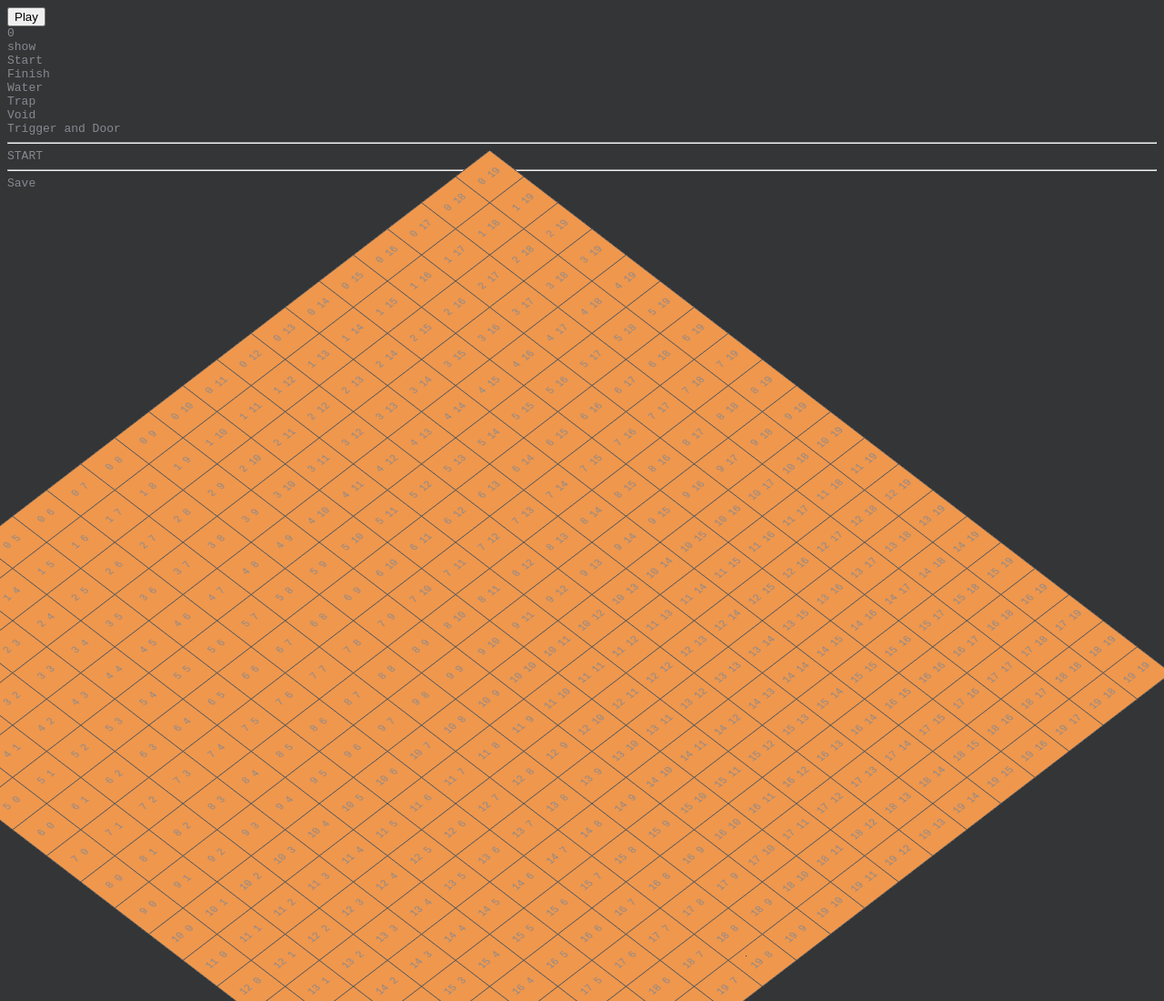
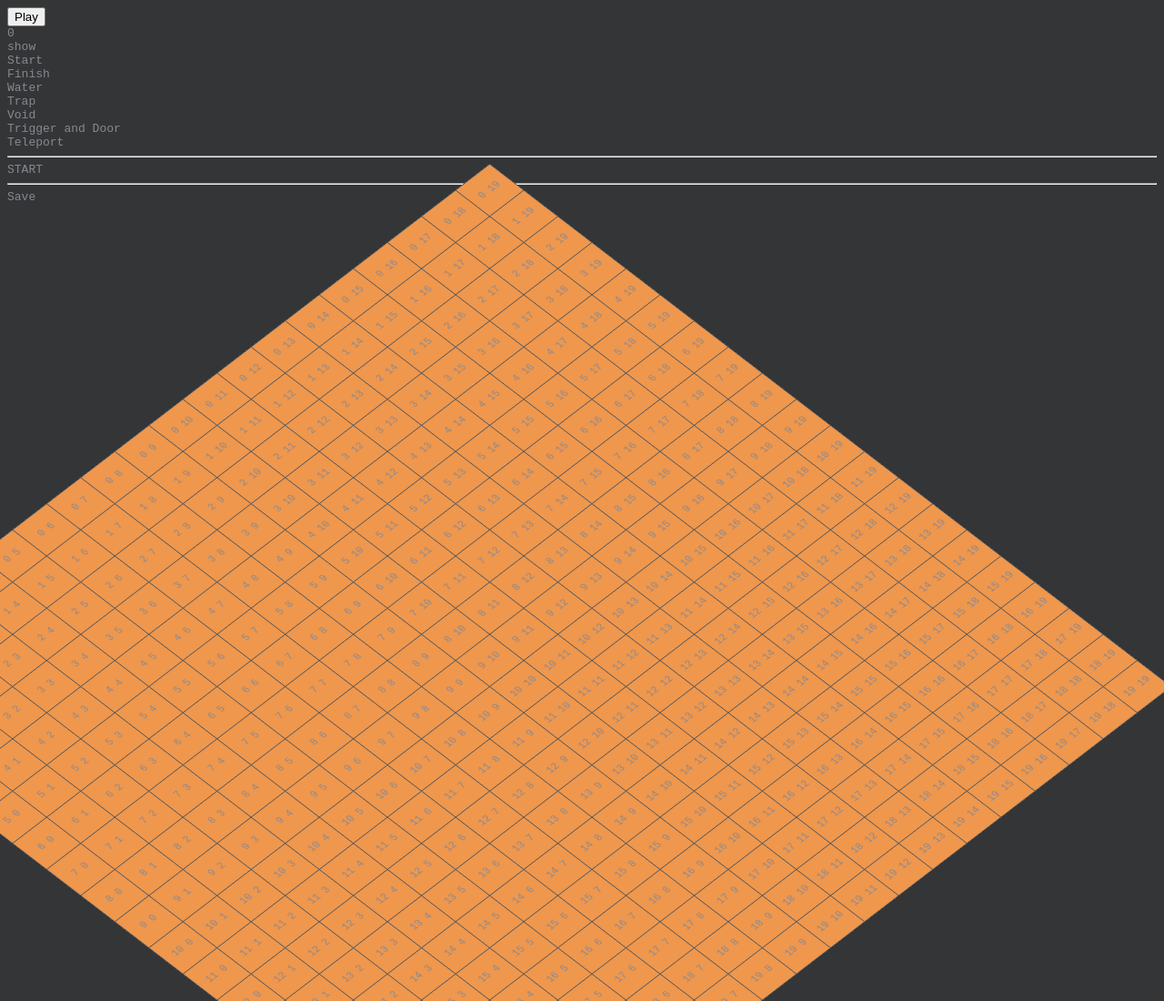
Before and after one commit to Julien-laville/Sevilla, a website: page index.html in a window 1280 px wide. Shown: the top 1100 px of the page at 91% size. Drawn offline with Linux system fonts and the light colour scheme; no server answers.

Commit message:
add teleport

```diff
--- a/index.html
+++ b/index.html
@@ -17,6 +17,7 @@
         <div id="trap" onclick='setGameState("trap")'>Trap</div>
         <div id="void" onclick='setGameState("void")'>Void</div>
         <div id="trigger" onclick='setGameState("trigger")'>Trigger and Door</div>
+        <div id="teleport" onclick='setGameState("teleport")'>Teleport</div>
 
         <hr>
         <div id="editor_status">START</div>
--- a/poc.js
+++ b/poc.js
@@ -17,6 +17,7 @@ var gameStates = {
     "door" : "DOOR",
     "link" : "LINK",
     "water" : "WATER",
+    "teleport" : "TELEPORT",
     "play" : "PLAY"
 }
 
@@ -39,63 +40,55 @@ function combine() {
 var bricks = {
     "preview" : {
         type : 'preview',
-        text : ".",
-        style : "background:#222426;"
+        text : function() {return " . "}
     },
     "default" : {
         type : 'default',
-        text : function(x,y) {return x+" "+y},
-        style : "background:#ef974d;"
+        text : function(x,y) {return x+" "+y}
     },
     "trap" : {
         type : 'trap',
-        text : function(x,y) {return x+" "+y},
-        style : "background:#a3e1bc;"
+        text : function(x,y) {return x+" "+y}
     },
     "void" : {
         type : 'void',
-        text : function(x,y) {return ''},
-        style : "background:#fff;border:none;"
+        text : function(x,y) {return ''}
     },
     "water" : {
         type : 'water',
-        text : function(x,y) {return ''},
-        style : "background:#8acda2;"
+        text : function(x,y) {return ''}
     },
     "path" : {
         type : 'path',
-        text : function(x,y) {return x+" "+y},
-        style : "background:#8acda2;"
+        text : function(x,y) {return x+" "+y}
     },
     "door" : {
         type : 'door',
-        text : function(x,y) {return "D"},
-        style : "background:#8acda2;"
+        text : function(x,y) {return "D"}
     },
     "trigger" : {
         type : 'trigger',
-        text : function(x,y) {return "T"},
-        style : "background:#8acd2a;"
+        text : function(x,y) {return "T"}
     },
     "link" : {
         type : 'link',
-        text : function(x,y) {return "."},
-        style : "background:#8acda2;"
+        text : function(x,y) {return "."}
     },
     "start" : {
         type : 'start',
-        text : function(x,y) {return "S"},
-        style : "background:yellowgreen"
+        text : function(x,y) {return "S"}
     },
     "end" : {
         type : 'end',
-        text : function(x,y) {return "F"},
-        style : "background:pink"
+        text : function(x,y) {return "F"}
     },
     "forbidden" : {
         type : 'forbidden',
-        text : function(x,y) {return "X"},
-        style : "background:pink"
+        text : function(x,y) {return "X"}
+    },
+    "teleport" : {
+        type : 'teleport',
+        text : function(x,y) {return "X"}
     }
 }
 
@@ -304,11 +297,17 @@ function click_level(brick) {
         level.boxes[brick.id].brick = bricks.trigger,triggers.push({isOpen:false,trigger : brick.id, doors : [], links : []}), setGameState('door')
     if(gameState === gameStates.link)
         level.boxes[brick.id].brick = bricks.link, addLink(brick)
+    if(gameState === gameStates.teleport)
+        level.boxes[brick.id].brick = bricks.teleport, addTeleport(brick)
 
     if(gameState === gameStates.play)
         play(brick)
 
     draw();
+}
+
+function addTeleport(brick) {
+
 }
 
 function addDoor(brick) {
```
